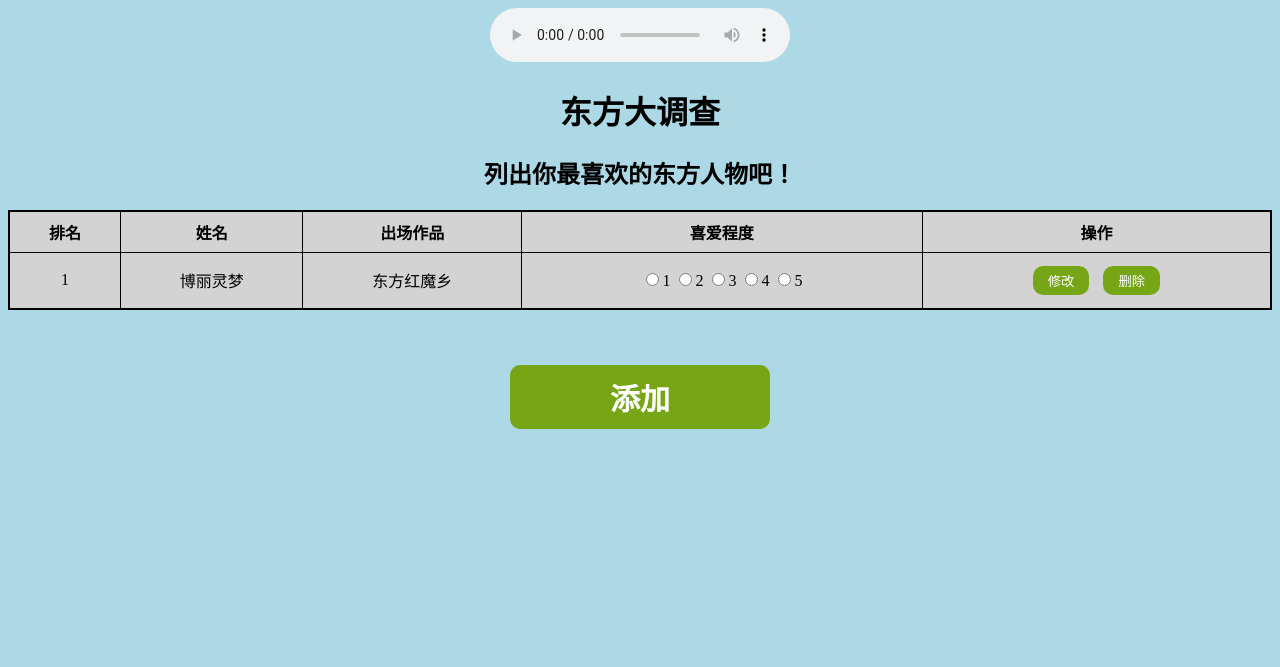
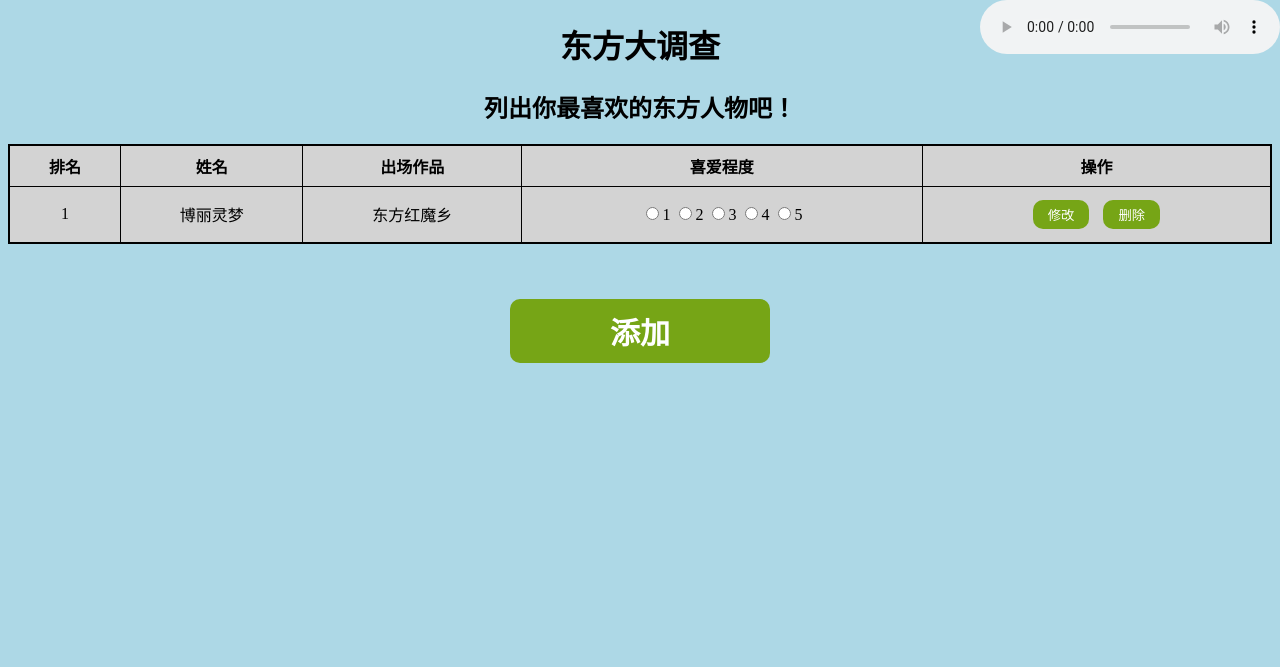
Before and after one commit to JosephCross167/Touhou-Research, a Flask app: template templates/excel.html in a window 1280 px wide. Shown: the top 667 px of the page. Run offline with Flask 3, Linux system fonts and the light colour scheme; the template is opened without the code that fills it, so the values that code supplies are empty.

Commit message:
东方大调查

```diff
--- a/static/css/excel.css
+++ b/static/css/excel.css
@@ -1,6 +1,7 @@
 body {
     text-align: center;
     background-color:lightblue;
+    padding-bottom: 300px;
     }
 table {
     width: 100%;
@@ -36,3 +37,8 @@ button:hover {
     text-align: left;
     color: gray;
 }
+audio {
+    position: fixed;
+    right: 0%;
+    top: 0%;
+}
--- a/static/js/excel.js
+++ b/static/js/excel.js
@@ -10,6 +10,7 @@ function rankupdate()
 //音乐音量
 let audio = document.getElementsByTagName('audio')[0];
 audio.volume = 0.5; // 设置音量为50%
+audio.loop = true; // 循环播放
 
 //添加
 function addrow()
--- a/templates/excel.html
+++ b/templates/excel.html
@@ -8,7 +8,7 @@
 </head>
 
 <body>
-    <audio controls autoplay src="../static/music/あすとらるTrip - 砕月 (ココ&さつき が てんこもり's 作業妨害Remix).mp3"></audio>
+    <audio controls src="../static/music/あすとらるTrip - 砕月 (ココ&さつき が てんこもり's 作業妨害Remix).mp3"></audio>
 
     <h1>东方大调查</h1>
     <h2>列出你最喜欢的东方人物吧！</h2>
```
